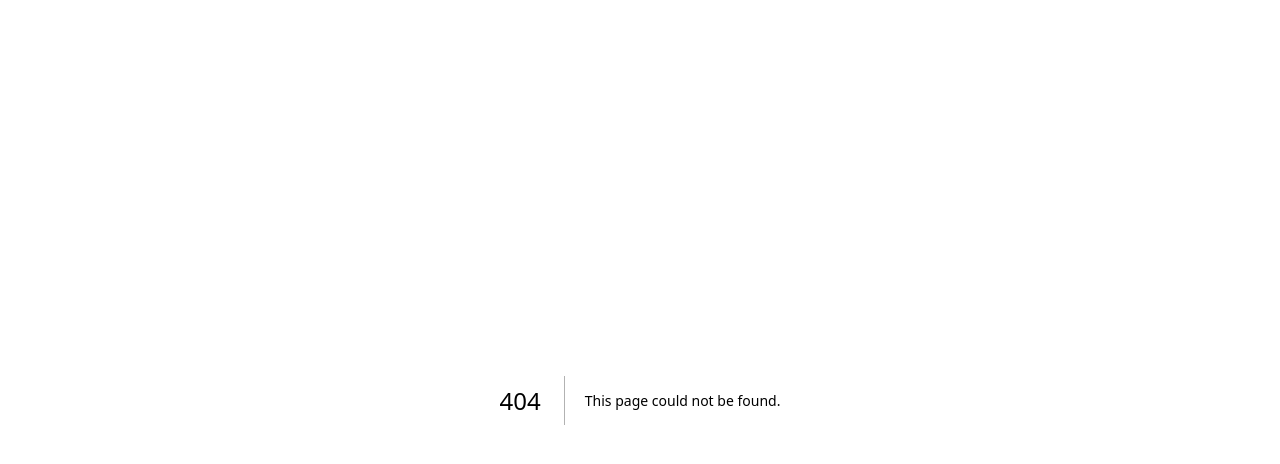
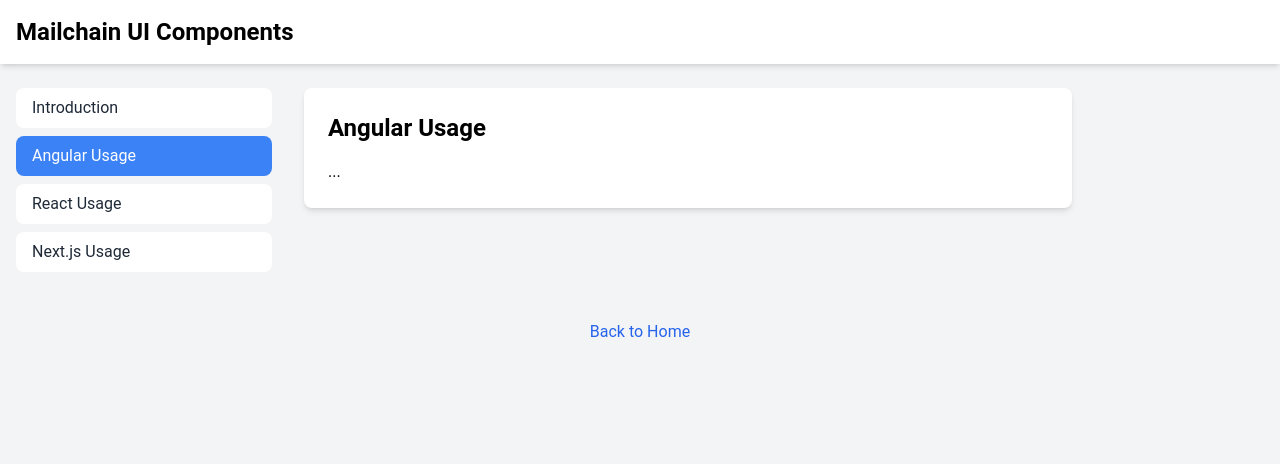
Before and after one commit to saugardev/mailchain-hackathon-landing, a Next.js app: page /guide/angular in a window 1280 px wide. Before the commit this address had no page. Shown: the top 464 px of the page. Built offline with nearby package versions, Linux system fonts and the light colour scheme.

Commit message:
feat: documentation page template

```diff
--- /dev/null
+++ b/src/pages/guide/[section].tsx
@@ -0,0 +1,143 @@
+import { useEffect, useRef, useState } from 'react';
+import Head from 'next/head';
+import Link from 'next/link';
+import { useRouter } from 'next/router';
+
+const sections = [
+  { id: 'introduction', title: 'Introduction', route: '/guide/introduction' },
+  { id: 'angular', title: 'Angular Usage', route: '/guide/angular' },
+  { id: 'react', title: 'React Usage', route: '/guide/react' },
+  { id: 'nextjs', title: 'Next.js Usage', route: '/guide/nextjs' },
+];
+
+export default function Guide() {
+  const router = useRouter();
+  const { section } = router.query;
+
+  const activeSection = section as string;
+  const [isOpen, setIsOpen] = useState(false);
+  const menuRef: any = useRef();
+
+  useEffect(() => {
+    const handleClickOutside = (event: any) => {
+      if (menuRef.current && !menuRef.current.contains(event.target)) {
+        setIsOpen(false);
+      }
+    };
+
+    document.addEventListener('mousedown', handleClickOutside);
+    return () => {
+      document.removeEventListener('mousedown', handleClickOutside);
+    };
+  }, [menuRef]);
+
+  return (
+    <div className="min-h-screen bg-gray-100 font-roboto relative">
+      <Head>
+        <title>Guide - My NPM Libraries</title>
+        <link rel="icon" href="/favicon.ico" />
+      </Head>
+
+      <header className="bg-white shadow-md sticky top-0 z-10">
+        <div className="container mx-auto py-4 px-4 md:flex md:justify-between">
+          <div className="text-2xl font-semibold">
+            Mailchain UI Components
+          </div>
+        </div>
+      </header>
+
+      <button
+        className={`fixed top-4 right-4 z-20 md:hidden text-gray-800 focus:outline-none ${
+          isOpen ? 'text-red-500' : ''
+        }`}
+        onClick={() => setIsOpen(!isOpen)}
+      >
+        <svg
+          className="w-6 h-6"
+          fill="none"
+          stroke="currentColor"
+          viewBox="0 0 24 24"
+          xmlns="http://www.w3.org/2000/svg"
+        >
+          <path
+            strokeLinecap="round"
+            strokeLinejoin="round"
+            strokeWidth="2"
+            d="M4 6h16M4 12h16M4 18h16"
+          ></path>
+        </svg>
+      </button>
+
+      {isOpen && (
+        <div
+          className="fixed top-0 left-0 w-full h-full bg-black bg-opacity-50 z-10"
+          onClick={() => setIsOpen(false)}
+        ></div>
+      )}
+
+      <div className="container mx-auto py-6 px-4 md:flex">
+        <aside
+          ref={menuRef}
+          className={`w-full md:w-64 md:mr-8 transition-all duration-300 ${
+            isOpen ? 'block' : 'hidden md:block'
+          }`}
+        >
+          <nav className="space-y-2">
+            {sections.map((section) => (
+              <Link key={section.id} href={section.route} scroll={false}>
+                <div
+                  className={`block w-full text-left px-4 py-2 rounded-lg mb-2 ${
+                    activeSection === section.id
+                    ? 'bg-blue-500 text-white'
+                    : 'bg-white text-gray-800 hover:bg-gray-100'
+                } focus:outline-none`}
+              >
+                {section.title}
+              </div>
+            </Link>
+          ))}
+        </nav>
+      </aside>
+
+      <section className="w-full md:max-w-3xl">
+        <div className="bg-white p-6 rounded-lg shadow-md">
+          {activeSection === 'introduction' && (
+            <div>
+              <h2 className="text-2xl font-bold mb-4">Introduction</h2>
+              <p>...</p>
+            </div>
+          )}
+
+          {activeSection === 'angular' && (
+            <div>
+              <h2 className="text-2xl font-bold mb-4">Angular Usage</h2>
+              <p>...</p>
+            </div>
+          )}
+
+          {activeSection === 'react' && (
+            <div>
+              <h2 className="text-2xl font-bold mb-4">React Usage</h2>
+              <p>...</p>
+            </div>
+          )}
+
+          {activeSection === 'nextjs' && (
+            <div>
+              <h2 className="text-2xl font-bold mb-4">Next.js Usage</h2>
+              <p>...</p>
+            </div>
+          )}
+        </div>
+      </section>
+    </div>
+    <div className="container mx-auto py-4 px-4 text-center">
+      <Link href="/" scroll={false}>
+        <div className="text-blue-600 hover:text-blue-800 transition duration-200">
+          Back to Home
+        </div>
+      </Link>
+    </div>
+  </div>
+);
+}
--- a/src/pages/guide/index.tsx
+++ b/src/pages/guide/index.tsx
@@ -1,143 +1,14 @@
-// pages/guide.tsx
-import { useState, useEffect, useRef } from 'react';
-import Head from 'next/head';
-import Link from 'next/link';
+import { useEffect } from 'react';
+import { useRouter } from 'next/router';
 
-const sections = [
-  { id: 'introduction', title: 'Introduction' },
-  { id: 'angular-usage', title: 'Angular Usage' },
-  { id: 'react-usage', title: 'React Usage' },
-  { id: 'nextjs-usage', title: 'Next.js Usage' },
-];
-
-export default function Guide() {
-  const [activeSection, setActiveSection] = useState(sections[0].id);
-  const [isOpen, setIsOpen] = useState(false);
-  const menuRef: any = useRef();
+const RedirectToIntroduction = () => {
+  const router = useRouter();
 
   useEffect(() => {
-    const handleClickOutside = (event: any) => {
-      if (menuRef.current && !menuRef.current.contains(event.target)) {
-        setIsOpen(false);
-      }
-    };
+    router.replace('/guide/introduction');
+  }, [router]);
 
-    document.addEventListener('mousedown', handleClickOutside);
-    return () => {
-      document.removeEventListener('mousedown', handleClickOutside);
-    };
-  }, [menuRef]);
+  return null;
+};
 
-  return (
-    <div className="min-h-screen bg-gray-100 font-roboto relative">
-      <Head>
-        <title>Guide - My NPM Libraries</title>
-        <link rel="icon" href="/favicon.ico" />
-      </Head>
-
-      <header className="bg-white shadow-md sticky top-0 z-10">
-        <div className="container mx-auto py-4 px-4 md:flex md:justify-between">
-          <div className="text-2xl font-semibold">
-            Mailchain UI Components
-          </div>
-        </div>
-      </header>
-
-      <button
-        className={`fixed top-4 right-4 z-20 md:hidden text-gray-800 focus:outline-none ${
-          isOpen ? 'text-red-500' : ''
-        }`}
-        onClick={() => setIsOpen(!isOpen)}
-      >
-        <svg
-          className="w-6 h-6"
-          fill="none"
-          stroke="currentColor"
-          viewBox="0 0 24 24"
-          xmlns="http://www.w3.org/2000/svg"
-        >
-          <path
-            strokeLinecap="round"
-            strokeLinejoin="round"
-            strokeWidth="2"
-            d="M4 6h16M4 12h16M4 18h16"
-          ></path>
-        </svg>
-      </button>
-
-      {isOpen && (
-        <div
-          className="fixed top-0 left-0 w-full h-full bg-black bg-opacity-50 z-10"
-          onClick={() => setIsOpen(false)}
-        ></div>
-      )}
-
-      <div className="container mx-auto py-6 px-4 md:flex">
-        <aside
-          ref={menuRef}
-          className={`w-full md:w-64 md:mr-8 transition-all duration-300 ${
-            isOpen ? 'block' : 'hidden md:block'
-          }`}
-        >
-          <nav className="space-y-2">
-            {sections.map((section) => (
-              <button
-                key={section.id}
-                onClick={() => {
-                  setActiveSection(section.id);
-                  setIsOpen(false);
-                }}
-                className={`block w-full text-left px-4 py-2 rounded-lg ${
-                  activeSection === section.id
-                    ? 'bg-blue-500 text-white'
-                    : 'bg-white text-gray-800 hover:bg-gray-100'
-                } focus:outline-none`}
-              >
-                {section.title}
-              </button>
-            ))}
-          </nav>
-        </aside>
-
-        <section className="w-full md:max-w-3xl">
-          <div className="bg-white p-6 rounded-lg shadow-md">
-            {activeSection === 'introduction' && (
-              <div>
-                <h2 className="text-2xl font-bold mb-4">Introduction</h2>
-                <p>...</p>
-              </div>
-            )}
-
-            {activeSection === 'angular-usage' && (
-              <div>
-                <h2 className="text-2xl font-bold mb-4">Angular Usage</h2>
-                <p>...</p>
-              </div>
-            )}
-
-            {activeSection === 'react-usage' && (
-              <div>
-                <h2 className="text-2xl font-bold mb-4">React Usage</h2>
-                <p>...</p>
-              </div>
-            )}
-
-            {activeSection === 'nextjs-usage' && (
-              <div>
-                <h2 className="text-2xl font-bold mb-4">Next.js Usage</h2>
-                <p>...</p>
-              </div>
-            )}
-          </div>
-        </section>
-      </div>
-      <div className="container mx-auto py-4 px-4 text-center">
-        <Link href="/" scroll={false}>
-          <div className="text-blue-600 hover:text-blue-800 transition duration-200">
-            Back to Home
-          </div>
-        </Link>
-      </div>
-    </div>
-  );
-}
+export default RedirectToIntroduction;
```
